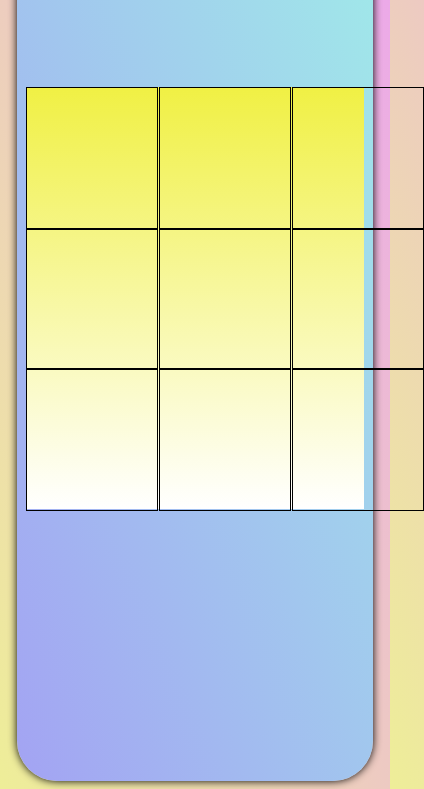
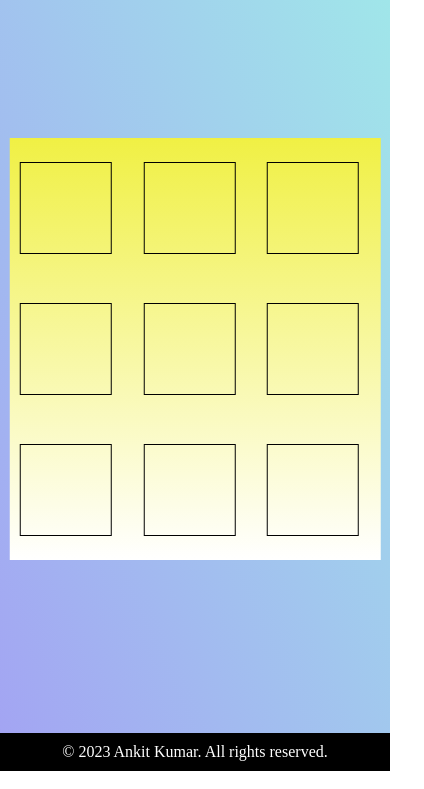
Before and after one commit to AnkitKumarh15/Tic-Tac-Toe, a plain HTML site: page index.html in a window 390 px wide. Shown: the part 73-862 px from the top of the page, 424 px wide, since content can reach past the window. Drawn offline with Linux system fonts and the light colour scheme; a web font is replaced by a local one.

Commit message:
Add files via upload

```diff
--- a/index.html
+++ b/index.html
@@ -13,12 +13,7 @@
 </head>
 
 <body>
-
-    <div id="main">
-
-        <div id="result">
-
-        </div>
+        <h1>Tic Tac Toe</h1>
         <div id="board">
             <div class="cell" onclick="move(0,0)"></div>
             <div class="cell" onclick="move(0,1)"></div>
@@ -32,12 +27,11 @@
             <div class="cell" onclick="move(2,1)"></div>
             <div class="cell" onclick="move(2,2)"></div>
         </div>
-    </div>
+        <footer>
+            <p>&copy; 2023 <a href="https://github.com/AnkitKumarh15">Ankit Kumar</a>. All rights reserved.</p>
+        </footer>
 
     <script src="./script.js"></script>
-
-
-
 </body>
 
 </html>
--- a/style.css
+++ b/style.css
@@ -1,35 +1,20 @@
-body{
-    background: linear-gradient(to bottom left, rgb(236, 166, 236),rgb(238, 238, 152));
+body {
+    background: linear-gradient(to bottom left, rgb(160, 233, 233), rgb(163, 163, 243));
     height: 100vh;
     overflow: hidden;
+    display: flex;
+    flex-direction: column;
+    justify-content: space-between;
+    margin: 0;
 }
 
-/* #result{
+h1 {
+    position: relative;
     text-align: center;
-    position: absolute;
-    margin-left: 900px;
-    margin-top: 200px;
-    width: 400px;
-    height: 120px;
-    background:linear-gradient(to bottom , yellow , white);
-    border-radius: 20px;
-    box-shadow: 0 0 5px 0 black;
-} */
-#main{
-    position: relative;
-    display: flex;
-    height:90%;
-    width: 95%;
-    margin-left: 35px;
-    margin-top: 39px;
-    border-radius: 20% 0 20% 0;
-    box-shadow: 0 0 9px 0 black;
-    /* background-color: white; */
-    background:linear-gradient(to bottom left, rgb(160, 233, 233) , rgb(163, 163, 243));
+    font-family: Arial, Helvetica, sans-serif;
 }
 
-.cell{
-    /* position:absolute; */
+.cell {
     display: flex;
     justify-content: center;
     text-align: center;
@@ -39,69 +24,70 @@ body{
     height: 130px;
     width: 130px;
     font-weight: 500;
-
-}
-#board{
-    position: absolute; /* nearest */
-    margin-left: 250px;
-    margin-top: 180px;
-    display: grid;
-    grid-template-columns: repeat(3,133px);
-    width:400px;
-    height: 400px;
-    background: linear-gradient(to bottom , rgb(240, 240, 68), white);
-
-
-
 }
 
+#board {
+    position: absolute;
+    top: 50%;
+    left: 50%;
+    transform: translate(-50%, -50%);
+    display: grid;
+    grid-template-columns: repeat(3, 133px);
+    width: 400px;
+    height: 400px;
+    background: linear-gradient(to bottom, rgb(240, 240, 68), white);
+}
+
+footer {
+    background-color: black;
+    color: #fff;
+    text-align: center;
+    padding: 10px;
+}
+
+footer p {
+    margin: 0;
+    font-size: 16px;
+}
+
+footer p:hover {
+    cursor: pointer;
+}
+
+a {
+    color: white;
+    text-decoration: none;
+}
+
+a:hover {
+    color: midnightblue;
+    background-color: white;
+}
 
 /* Media Queries */
-
-/* For mobile screens */
 @media screen and (max-width: 600px) {
-    #main {
-        height: 100vh;
-        width: 95%;
-        margin-left: 2.5%;
-        margin-top: 10px;
-        border-radius: 40px;
+    h1 {
+        text-align: center;
     }
-
     #board {
-        margin-left: 2.5%;
-        margin-top: 150px;
+        display: grid;
+        justify-content: center;
+        align-items: center;
         width: 95%;
         height: 50vh;
+        margin: 0 auto;
+        background: linear-gradient(to bottom, rgb(240, 240, 68), white);
+        grid-template-columns: repeat(3, 1fr); /* 3 columns with equal fractions */
+        grid-template-rows: repeat(3, 1fr); /* 3 rows with equal fractions */
     }
-    .cell{
-        /* position: relative; */
-        /* margin-left: 2.5%;
-        margin-top: 90px; */
+    .cell {
         border: 1px solid black;
-        width:90;
-        margin:0;
-        height: 100%;
-
+        width: 90px;
+        height: 90px; /* Set equal height for each cell */
+        display: flex;
+        justify-content: center;
+        align-items: center;
+        margin-left: 10px;
+        font-size: 30px;
     }
-
-
 }
-
-/* For laptops and larger screens */
-@media screen and (min-width: 601px) {
-    #main {
-        height: 90%;
-        width: 60%;
-        margin-left: 20%;
-        margin-top: 39px;
-    }
-
-    #board {
-        margin-left: 250px;
-        margin-top: 180px;
-        width: 400px;
-        height: 400px;
-    }
-
-}
```
